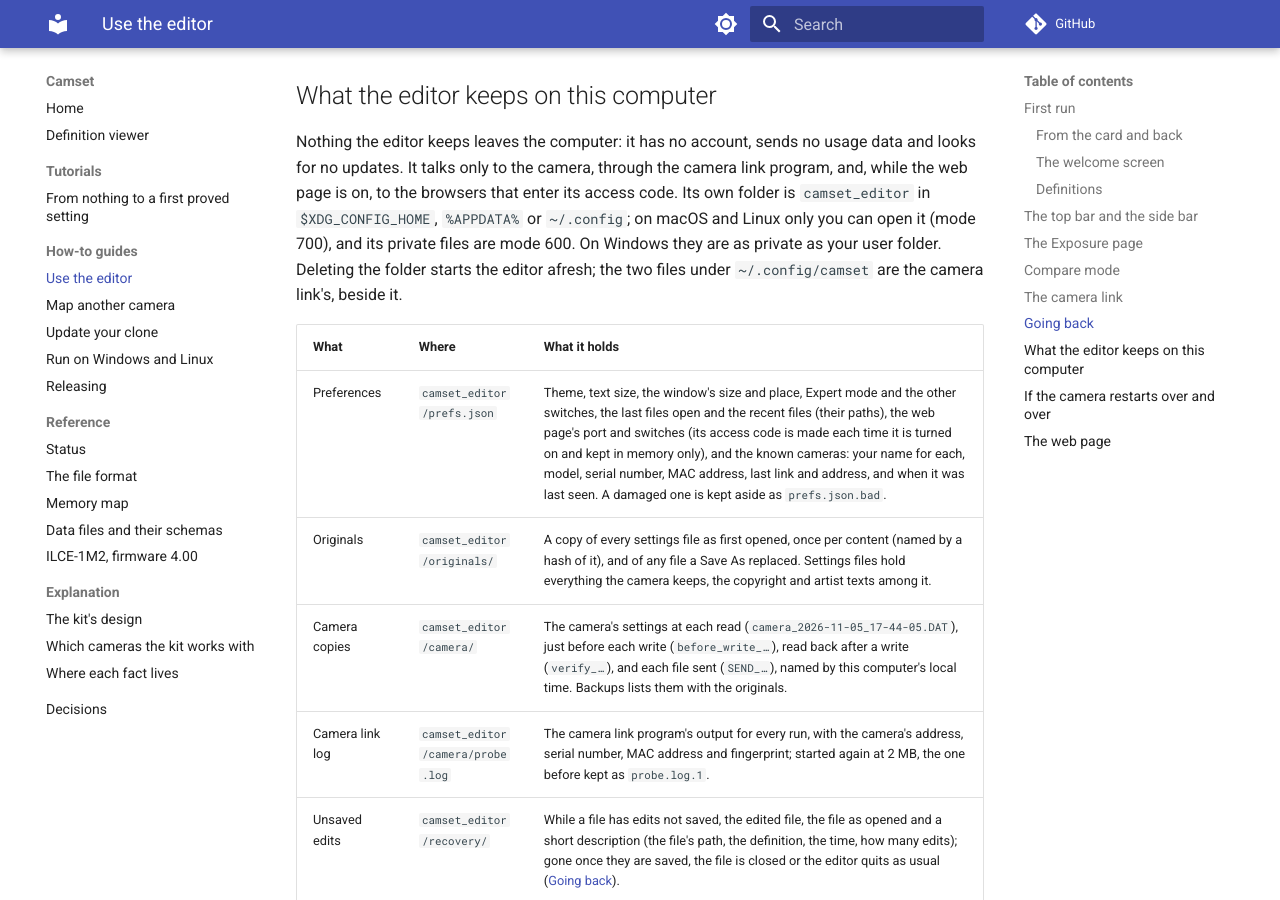
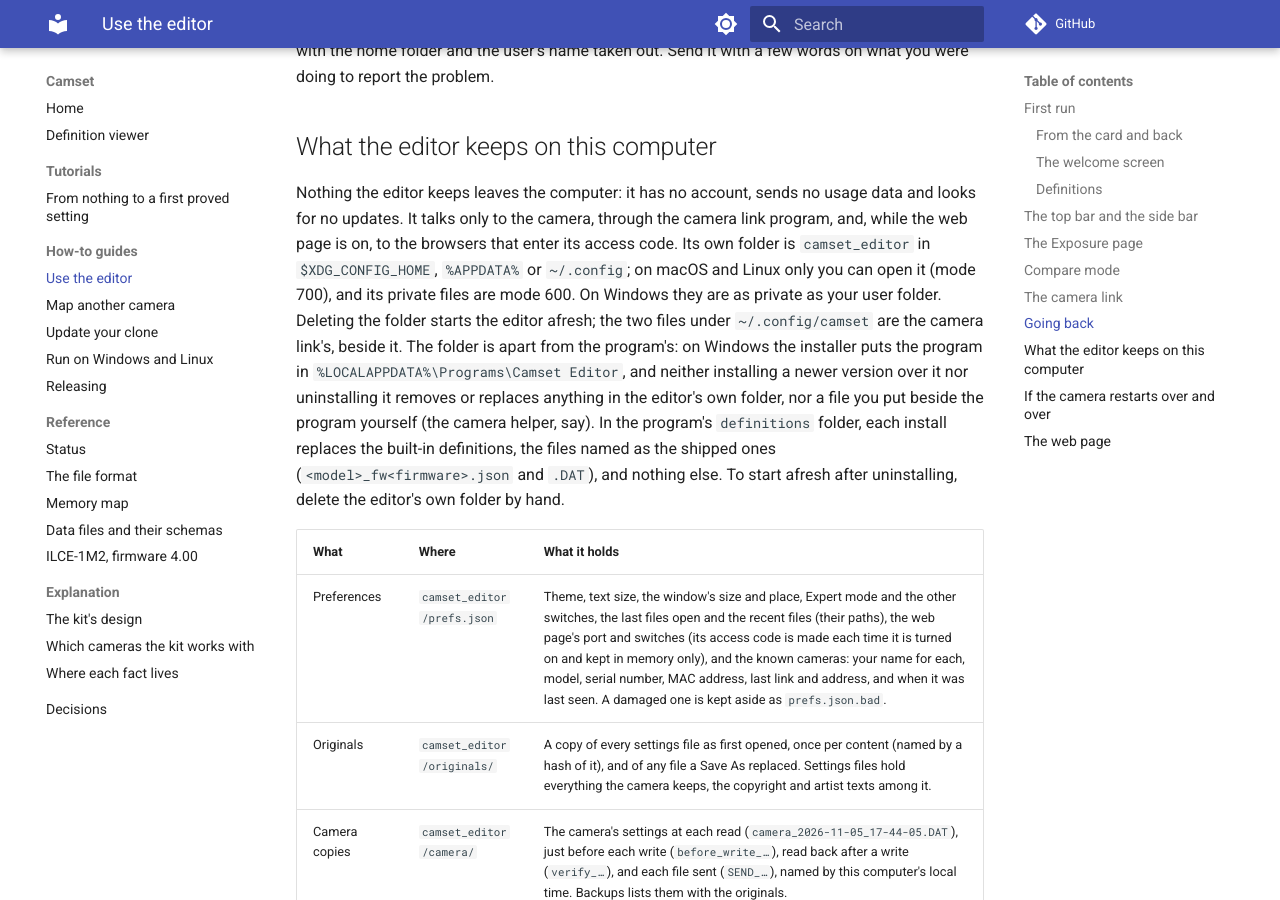
Before and after one commit to camset-dev/camset, an MkDocs documentation site: the page built from docs/EDITOR.md, in a window 1280 px wide and 900 px high, scrolled down 16441 px. Built offline with MkDocs 1.6.1 and Material for MkDocs 9.7.7, drawn with Linux system fonts in a browser that asks for light colours; comment, search, counter and statistics services are not loaded; some of the changed text lies outside the part shown.

Commit message:
Editor: a Windows installer beside the zip, from the next release
The release workflow builds camset-editor-<version>-windows-x64-setup.exe with Inno Setup from the same folder the
zip is made of: an install for the current user with no administrator rights, a Start menu entry, an optional
desktop shortcut and an uninstaller, the newer version installed over the older one in place. It never touches the
editor's own folder with a person's settings and definitions; of the program's folder it replaces only the camera
definitions it ships. The setup file carries the product's name, version and copyright sentence, which the workflow
checks. Editor CI compiles the installer on Windows too, so a broken script shows on a push and not on release day.

Neither Windows download is signed yet: SmartScreen warns, and Smart App Control, where it is on, blocks.

Signed-off-by: camset-dev <camset-dev@proton.me>

```diff
--- a/CHANGELOG.md
+++ b/CHANGELOG.md
@@ -10,6 +10,15 @@ on GitHub with the editor's packages attached ([RELEASING](docs/RELEASING.md)).
 - On Windows, Settings > About names the version of Windows as it does macOS's and Linux's, in the window, on the web
   page and in Copy details: "Windows 11 build 26100 (x86_64)" (or Windows 10, or Windows Server), where it said
   "Windows (x86_64)". Windows itself gives the numbers, with no console window and nothing more to install.
+- An installer for Windows, beside the zip: `camset-editor-<version>-windows-x64-setup.exe` installs the editor for
+  you alone, with no administrator rights, puts it in the Start menu (and on the desktop, if you tick that) and in
+  Windows' installed apps, where you uninstall it; a newer installer updates it in place. Updating or uninstalling
+  never touches your own files: your preferences, the definitions you added and the copies the editor keeps stay in
+  the editor's own folder (`%APPDATA%\camset_editor` as a rule). Take the installer unless you would rather install
+  nothing; the zip holds the same program and runs from wherever you unpack it. Neither is signed yet, so Windows
+  SmartScreen warns the first time ("Windows protected your PC": More info, then Run anyway), and Smart App Control,
+  where it is on, blocks them with no Run anyway, until code signing is arranged. The installer's Properties > Details
+  name Camset Editor and the program's version, as the program's do.
 
 ### The definition viewer
 
--- a/README.md
+++ b/README.md
@@ -16,18 +16,33 @@ for each camera Camset knows ([more below](#the-definition-viewer-and-the-proof-
 ## Use the editor
 
 The editor is on the project's [Releases page](https://github.com/camset-dev/camset/releases): the app in a `.dmg`
-for macOS on Apple silicon, a tarball for Linux and, since 0.2.1, a zip for Windows; it also builds from source on
-each of them ([The editor from source](#the-editor-from-source)). Take the latest release: 0.1.0 is withdrawn (its
-editor does not open today's camera definitions), and 0.2.0 has no Windows zip.
+for macOS on Apple silicon, a tarball for Linux and, since 0.2.1, a zip for Windows, with an installer beside it from
+the release after 0.2.1; it also builds from source on each of them
+([The editor from source](#the-editor-from-source)). Take the latest release: 0.1.0 is withdrawn (its editor does not
+open today's camera definitions), and 0.2.0 has no Windows zip.
 
 - **macOS:** open the disk image and drag Camset Editor onto Applications. The app is not notarized, so macOS
   refuses to open it the first time. Then open System Settings > Privacy & Security and click Open Anyway (on macOS
   14 and earlier, right-click the app > Open instead). Not yet tried on a downloaded copy.
-- **Windows** (64-bit Windows 10 or 11, on Intel or AMD): unpack the zip anywhere and run `camset_editor.exe` in the
-  folder it makes; keep that folder's files together, as the editor reads its camera definitions from beside it. The
-  program is not signed, so the first time Windows may say "Windows protected your PC": click More info, then Run
-  anyway. The camera helper is not in it, as in the other packages ([The camera helper](#the-camera-helper)). The
-  editor was built and used on a Windows 11 PC; the downloaded zip not yet tried.
+- **Windows** (64-bit Windows 10 or 11, on Intel or AMD): from the release after 0.2.1, two downloads hold the same
+  program (0.2.1 has the zip only). Take the installer unless you would rather install nothing.
+  - The installer, `camset-editor-<version>-windows-x64-setup.exe`, needs no administrator rights: it installs the
+    editor for you alone (in `%LOCALAPPDATA%\Programs\Camset Editor`), puts it in the Start menu (and on the desktop,
+    if you tick that) and in Windows' installed apps (Settings > Apps), where you uninstall it. To update, run a newer
+    installer: it replaces the older version in place. Neither updating nor uninstalling touches your own files: your
+    preferences, the definitions you added and the copies the editor keeps stay in the editor's own folder
+    (`%APPDATA%\camset_editor`, or under `XDG_CONFIG_HOME` if you have set that;
+    [what it keeps](docs/EDITOR.md#what-the-editor-keeps-on-this-computer)).
+  - The zip, `camset-editor-<version>-windows-x64.zip`, installs nothing: unpack it anywhere and run
+    `camset_editor.exe` in the folder it makes; keep that folder's files together, as the editor reads its camera
+    definitions from beside it. To update, unpack the newer zip and delete the old folder (your own files are not in
+    it).
+
+  Neither is signed yet, so Windows SmartScreen warns the first time you open the downloaded installer or program
+  ("Windows protected your PC"): click More info, then Run anyway. Where Windows 11's Smart App Control is on, it
+  blocks an unsigned program outright, with no Run anyway. Both will be so until the project arranges code signing.
+  The camera helper is in neither, as in the other packages ([The camera helper](#the-camera-helper)). The editor was
+  built and used on a Windows 11 PC; the downloaded zip and installer not yet tried.
 
 Then open a settings file from your camera's card, or the built-in sample to look around without a camera. The
 downloaded editor works with the files on the card:
@@ -174,7 +189,8 @@ On Linux the windowing libraries are needed first:
 `sudo apt-get install libxkbcommon-dev libxcb-render0-dev libxcb-shape0-dev libxcb-xfixes0-dev libwayland-dev`.
 The packages themselves: `sh packaging/build_macos_app.sh` builds `Camset Editor.app` and a `.dmg`, and
 `sh packaging/build_linux.sh` a tarball, both run from `editor/` and both into `editor/target/dist/`. For a release,
-`.github/workflows/editor-release.yml` builds them on a version tag ([RELEASING](docs/RELEASING.md#installers)).
+`.github/workflows/editor-release.yml` builds them on a version tag, and on Windows the zip and the installer
+(Inno Setup, `packaging/windows/installer.iss`) ([RELEASING](docs/RELEASING.md#installers)).
 
 ## Supported cameras
 
--- a/docs/EDITOR.md
+++ b/docs/EDITOR.md
@@ -1,8 +1,10 @@
 # Using the editor
 
-Camset Editor reads, compares and edits Sony camera settings files (`CAMSET*.DAT`). Building it, the camera
-helper and the supported cameras are in the repository's README. To only look inside a file, the
-[definition viewer](viewer/) does it in a browser, with nothing to install: the same names, read-only.
+Camset Editor reads, compares and edits Sony camera settings files (`CAMSET*.DAT`). Downloading and installing it
+(on Windows the zip and, from the release after 0.2.1, the installer), building it, the camera helper and the
+supported cameras are in the repository's README, [Use the editor](https://github.com/camset-dev/camset#use-the-editor).
+To only look inside a file, the [definition viewer](viewer/) does it in a browser, with nothing to install: the same
+names, read-only.
 
 !!! warning "At your own risk"
 
@@ -72,7 +74,8 @@ camera facts, the file's container included ([decision 20](decisions/0020-the-ed
 reads two folders:
 
 - **Built-in:** the definitions that come with the editor, beside the program (inside the macOS app, next to the
-  program on Windows, in the Linux tarball; `editor/definitions/` when it runs from the clone). They are only read.
+  program on Windows, from the installer or the zip, in the Linux tarball; `editor/definitions/` when it runs from the
+  clone). They are only read; the Windows installer replaces them as a set with each version it installs.
 - **Yours:** `definitions/` in the editor's own folder (`camset_editor` in `$XDG_CONFIG_HOME`, `%APPDATA%` or
   `~/.config`). A definition there is used in place of a built-in one of the same model and firmware; the sample
   keeps the built-in one.
@@ -564,7 +567,12 @@ talks only to the camera, through the camera link program, and, while the web pa
 enter its access code. Its own folder is `camset_editor` in `$XDG_CONFIG_HOME`, `%APPDATA%` or `~/.config`; on macOS
 and Linux only you can open it (mode 700), and its private files are mode 600. On Windows they are as private as
 your user folder. Deleting the folder starts the editor afresh; the two files under `~/.config/camset` are the
-camera link's, beside it.
+camera link's, beside it. The folder is apart from the program's: on Windows the installer puts the program in
+`%LOCALAPPDATA%\Programs\Camset Editor`, and neither installing a newer version over it nor uninstalling it removes or
+replaces anything in the editor's own folder, nor a file you put beside the program yourself (the camera helper,
+say). In the program's `definitions` folder, each install replaces the built-in definitions, the files named as the
+shipped ones (`<model>_fw<firmware>.json` and `.DAT`), and nothing else. To start afresh after uninstalling, delete
+the editor's own folder by hand.
 
 | What | Where | What it holds |
 | --- | --- | --- |
--- a/docs/index.md
+++ b/docs/index.md
@@ -26,9 +26,10 @@ check yours.
 ## Get it
 
 The editor is on the [Releases page](https://github.com/camset-dev/camset/releases): a disk image for macOS on Apple
-silicon, a tarball for Linux and, since 0.2.1, a zip for Windows. The README's
-[Use the editor](https://github.com/camset-dev/camset#use-the-editor) says how, and how to open the macOS app or the
-Windows program the first time. Since 0.2.1 each release also carries the definition viewer as one file,
+silicon, a tarball for Linux and, since 0.2.1, a zip for Windows, with an installer beside it from the release after
+0.2.1. The README's [Use the editor](https://github.com/camset-dev/camset#use-the-editor) says how, which Windows
+download to take, and how to open the macOS app or the Windows program the first time. Since 0.2.1 each release also
+carries the definition viewer as one file,
 [camset-viewer.html](https://github.com/camset-dev/camset/releases/latest/download/camset-viewer.html), to open in a
 browser with no internet.
 
```
Also changed, not shown: docs/RELEASING.md (+10 -8 lines), 4 other files.
